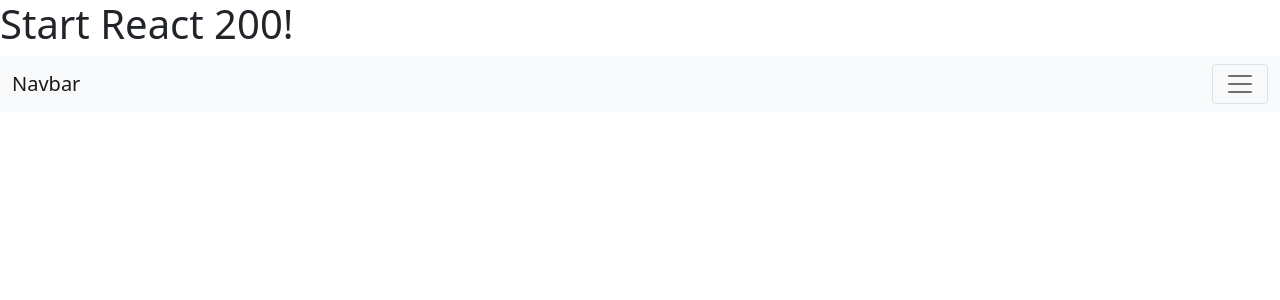
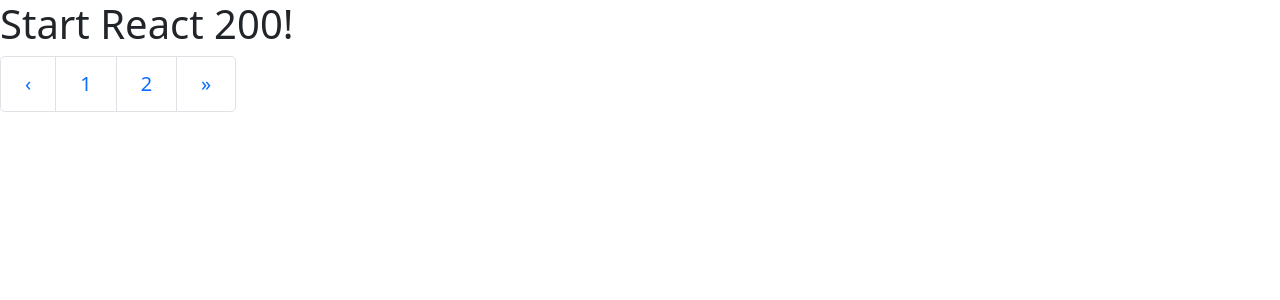
Before and after one commit to prsn-ts/react200, a React (Create React App) app: page / in a window 1280 px wide. Shown: the top 300 px of the page. Built offline with nearby package versions, Linux system fonts and the light colour scheme.

Commit message:
reactstrap Pagination 사용하기(초급 050)

```diff
--- a/src/App.js
+++ b/src/App.js
@@ -1,12 +1,12 @@
 import React from 'react';
-import Navbar from './R049_ReactstrapNavbar'
+import Pagination from './R050_ReactstrapPagination'
 import 'bootstrap/dist/css/bootstrap.css'
 
 function App() {
   return (
     <div>
       <h1>Start React 200!</h1>
-      <Navbar/>
+      <Pagination/>
     </div>
   );
 }
--- /dev/null
+++ b/src/R050_ReactstrapPagination.js
@@ -0,0 +1,32 @@
+import React, { Component } from 'react';
+import { Pagination, PaginationItem, PaginationLink } from 'reactstrap';
+
+class R050_ReactstrapPagination extends Component {
+    pagination = (type) => {
+        alert("Go "+type);
+    }
+
+    render() {
+        return (
+            <>
+                <Pagination size='lg' aria-label='Page navigation example'>
+                    <PaginationItem>
+                        <PaginationLink previous
+                        onClick={e => this.pagination("previous")}/>
+                    </PaginationItem>
+                    <PaginationItem>
+                        <PaginationLink onClick={e => this.pagination("1")}>1</PaginationLink>
+                    </PaginationItem>
+                    <PaginationItem>
+                        <PaginationLink onClick={e => this.pagination("2")}>2</PaginationLink>
+                    </PaginationItem>
+                    <PaginationItem>
+                        <PaginationLink last onClick={e => this.pagination("last")} />
+                    </PaginationItem>
+                </Pagination>
+            </>
+        )
+    }
+}
+
+export default R050_ReactstrapPagination;
```
